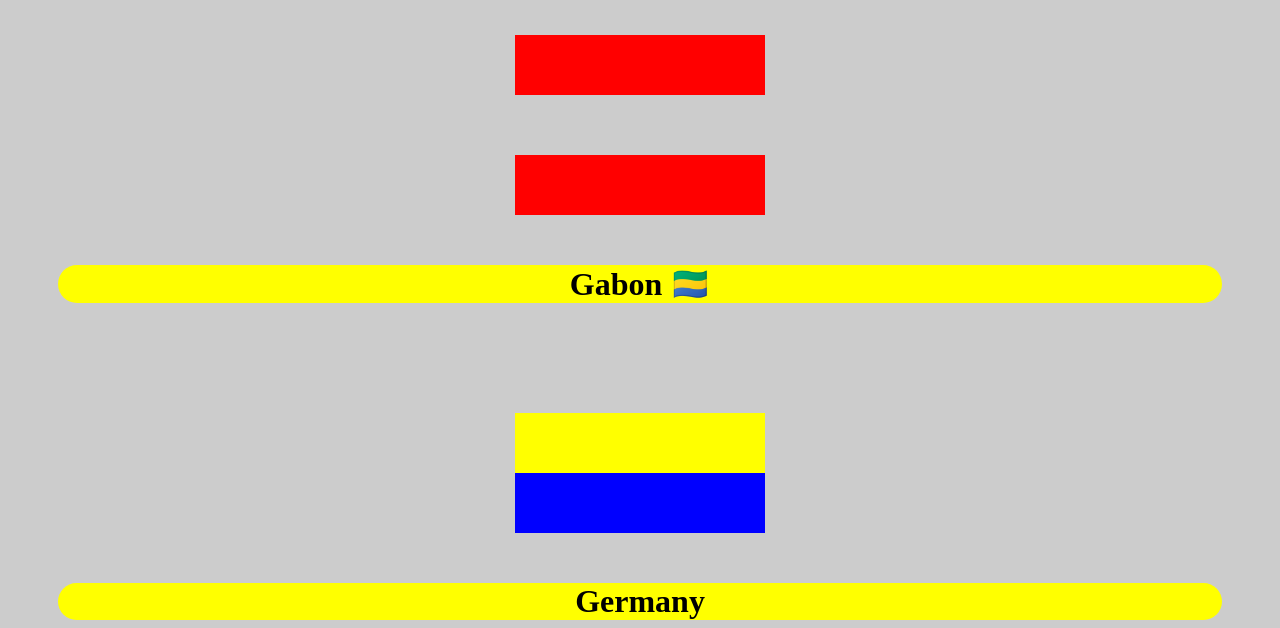
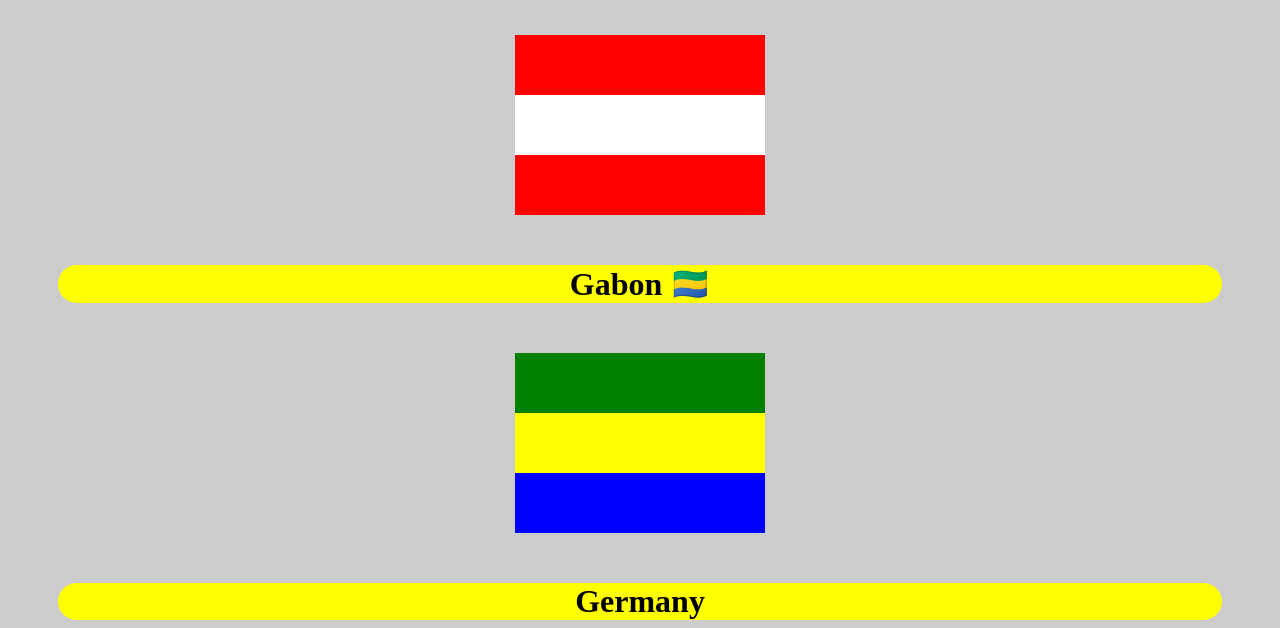
Before and after one commit to vedansh-singour/flag, a plain HTML site: page index.html in a window 1280 px wide. Shown: the part 508-1136 px from the top of the page. Drawn offline with Linux system fonts and the light colour scheme.

Commit message:
Update index.html

```diff
--- a/index.html
+++ b/index.html
@@ -3,6 +3,7 @@
 .red {
  background-color: red;
 }
+.white {
  background-color: white;
 }
 .green {
```
